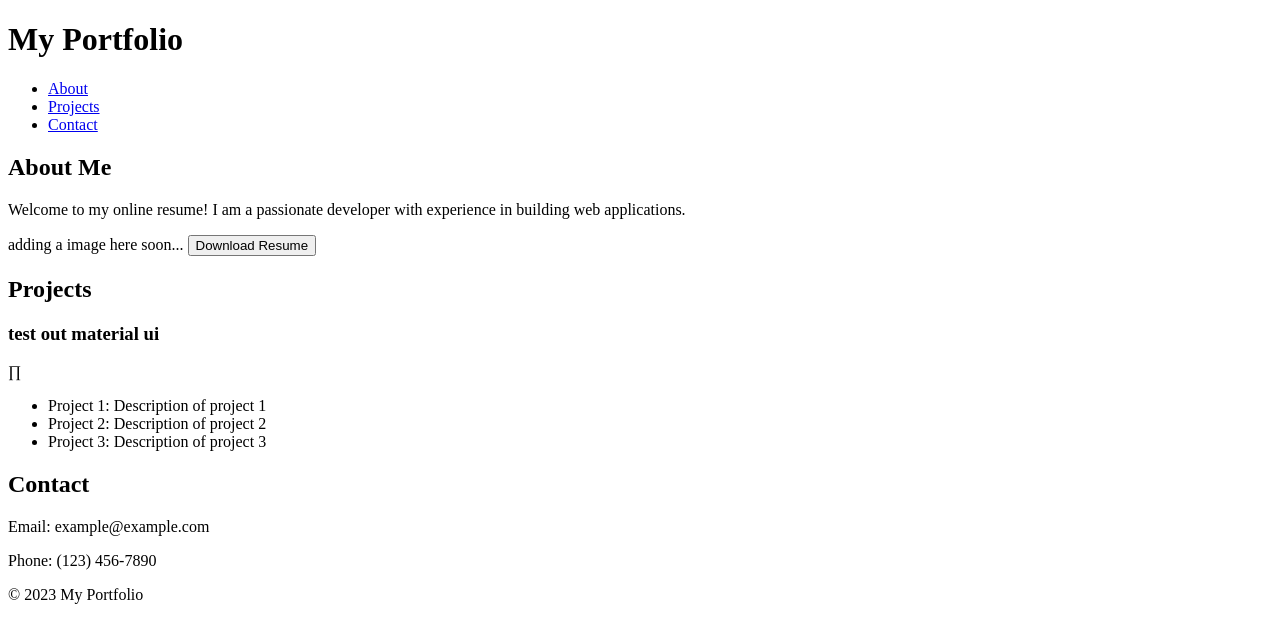
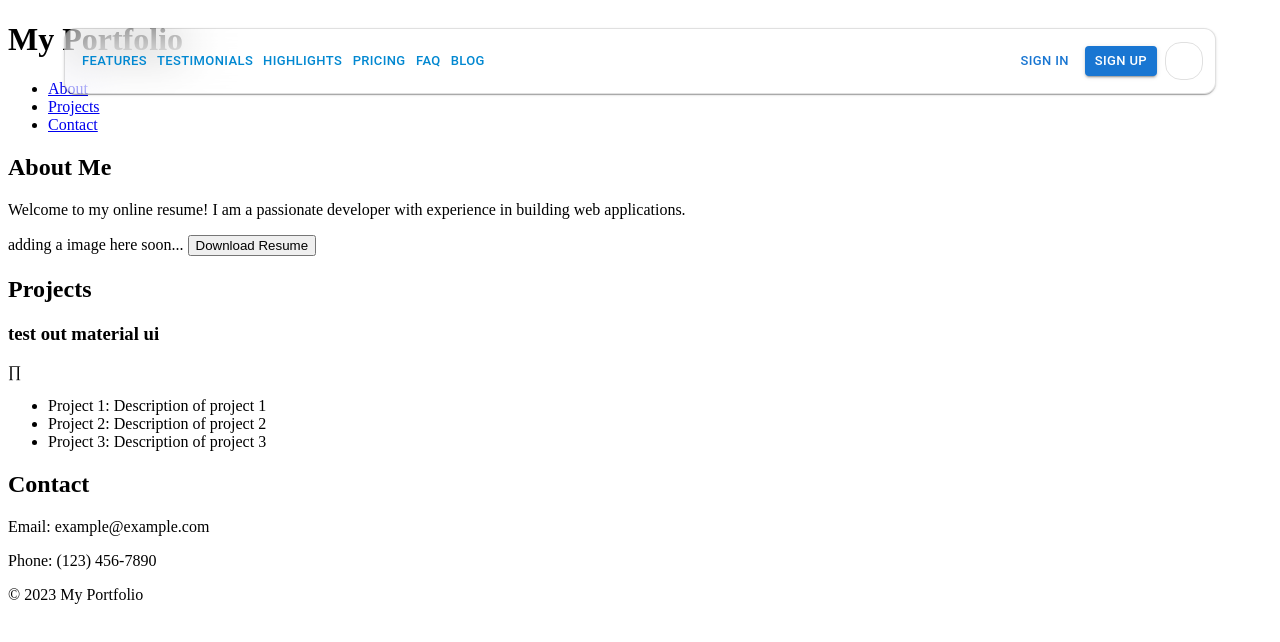
Before and after one commit to smsophiemi/smsophiemi.github.io, a React (Create React App) app: page / in a window 1280 px wide. Shown: the top 642 px of the page. Built offline with nearby package versions, Linux system fonts and the light colour scheme.

Commit message:
initial navbar from blog template

```diff
--- a/src/App.tsx
+++ b/src/App.tsx
@@ -4,6 +4,7 @@
 
 import React from "react";
 import downloadFile from "./Common/Download";
+import NavBar from "./NavBar/NavBar";
 
 const resumeURL = "./Resources/FlexProfile - SophieMi.pdf";
 const resumeFileName = "FlexProfile - SophieMi.pdf";
@@ -11,6 +12,7 @@
 function App() {
   return (
     <div>
+      <NavBar />
       <header>
         <h1>My Portfolio</h1>
         <nav>
--- /dev/null
+++ b/src/NavBar/ColorModeIconDropDopdown.tsx
@@ -0,0 +1,89 @@
+import * as React from 'react';
+import DarkModeIcon from '@mui/icons-material/DarkModeRounded';
+import LightModeIcon from '@mui/icons-material/LightModeRounded';
+import Box from '@mui/material/Box';
+import IconButton, { IconButtonOwnProps } from '@mui/material/IconButton';
+import Menu from '@mui/material/Menu';
+import MenuItem from '@mui/material/MenuItem';
+import { useColorScheme } from '@mui/material/styles';
+
+export default function ColorModeIconDropdown(props: IconButtonOwnProps) {
+  const { mode, systemMode, setMode } = useColorScheme();
+  const [anchorEl, setAnchorEl] = React.useState<null | HTMLElement>(null);
+  const open = Boolean(anchorEl);
+  const handleClick = (event: React.MouseEvent<HTMLElement>) => {
+    setAnchorEl(event.currentTarget);
+  };
+  const handleClose = () => {
+    setAnchorEl(null);
+  };
+  const handleMode = (targetMode: 'system' | 'light' | 'dark') => () => {
+    setMode(targetMode);
+    handleClose();
+  };
+  if (!mode) {
+    return (
+      <Box
+        data-screenshot="toggle-mode"
+        sx={(theme) => ({
+          verticalAlign: 'bottom',
+          display: 'inline-flex',
+          width: '2.25rem',
+          height: '2.25rem',
+          borderRadius: (theme.vars || theme).shape.borderRadius,
+          border: '1px solid',
+          borderColor: (theme.vars || theme).palette.divider,
+        })}
+      />
+    );
+  }
+  const resolvedMode = (systemMode || mode) as 'light' | 'dark';
+  const icon = {
+    light: <LightModeIcon />,
+    dark: <DarkModeIcon />,
+  }[resolvedMode];
+  return (
+    <React.Fragment>
+      <IconButton
+        data-screenshot="toggle-mode"
+        onClick={handleClick}
+        disableRipple
+        size="small"
+        aria-controls={open ? 'color-scheme-menu' : undefined}
+        aria-haspopup="true"
+        aria-expanded={open ? 'true' : undefined}
+        {...props}
+      >
+        {icon}
+      </IconButton>
+      <Menu
+        anchorEl={anchorEl}
+        id="account-menu"
+        open={open}
+        onClose={handleClose}
+        onClick={handleClose}
+        slotProps={{
+          paper: {
+            variant: 'outlined',
+            elevation: 0,
+            sx: {
+              my: '4px',
+            },
+          },
+        }}
+        transformOrigin={{ horizontal: 'right', vertical: 'top' }}
+        anchorOrigin={{ horizontal: 'right', vertical: 'bottom' }}
+      >
+        <MenuItem selected={mode === 'system'} onClick={handleMode('system')}>
+          System
+        </MenuItem>
+        <MenuItem selected={mode === 'light'} onClick={handleMode('light')}>
+          Light
+        </MenuItem>
+        <MenuItem selected={mode === 'dark'} onClick={handleMode('dark')}>
+          Dark
+        </MenuItem>
+      </Menu>
+    </React.Fragment>
+  );
+}
--- /dev/null
+++ b/src/NavBar/NavBar.tsx
@@ -0,0 +1,153 @@
+/** @format */
+
+import * as React from "react";
+import { alpha, styled } from "@mui/material/styles";
+import Box from "@mui/material/Box";
+import AppBar from "@mui/material/AppBar";
+import Toolbar from "@mui/material/Toolbar";
+import Button from "@mui/material/Button";
+import IconButton from "@mui/material/IconButton";
+import Container from "@mui/material/Container";
+import Divider from "@mui/material/Divider";
+import MenuItem from "@mui/material/MenuItem";
+import Drawer from "@mui/material/Drawer";
+import MenuIcon from "@mui/icons-material/Menu";
+import CloseRoundedIcon from "@mui/icons-material/CloseRounded";
+import ColorModeIconDropdown from "./ColorModeIconDropDopdown"; // Adjusted path to match the correct location
+
+const StyledToolbar = styled(Toolbar)(({ theme }) => ({
+  display: "flex",
+  alignItems: "center",
+  justifyContent: "space-between",
+  flexShrink: 0,
+  borderRadius: `calc(${theme.shape.borderRadius}px + 8px)`,
+  backdropFilter: "blur(24px)",
+  border: "1px solid",
+  borderColor: (theme.vars || theme).palette.divider,
+  backgroundColor: theme.vars
+    ? `rgba(${theme.vars.palette.background.defaultChannel} / 0.4)`
+    : alpha(theme.palette.background.default, 0.4),
+  boxShadow: (theme.vars || theme).shadows[1],
+  padding: "8px 12px",
+}));
+
+export default function NavBar() {
+  const [open, setOpen] = React.useState(false);
+
+  const toggleDrawer = (newOpen: boolean) => () => {
+    setOpen(newOpen);
+  };
+
+  return (
+    <AppBar
+      position="fixed"
+      enableColorOnDark
+      sx={{
+        boxShadow: 0,
+        bgcolor: "transparent",
+        backgroundImage: "none",
+        mt: "calc(var(--template-frame-height, 0px) + 28px)",
+      }}
+    >
+      <Container maxWidth="lg">
+        <StyledToolbar variant="dense" disableGutters>
+          <Box
+            sx={{ flexGrow: 1, display: "flex", alignItems: "center", px: 0 }}
+          >
+            <Box sx={{ display: { xs: "none", md: "flex" } }}>
+              <Button variant="text" color="info" size="small">
+                Features
+              </Button>
+              <Button variant="text" color="info" size="small">
+                Testimonials
+              </Button>
+              <Button variant="text" color="info" size="small">
+                Highlights
+              </Button>
+              <Button variant="text" color="info" size="small">
+                Pricing
+              </Button>
+              <Button
+                variant="text"
+                color="info"
+                size="small"
+                sx={{ minWidth: 0 }}
+              >
+                FAQ
+              </Button>
+              <Button
+                variant="text"
+                color="info"
+                size="small"
+                sx={{ minWidth: 0 }}
+              >
+                Blog
+              </Button>
+            </Box>
+          </Box>
+          <Box
+            sx={{
+              display: { xs: "none", md: "flex" },
+              gap: 1,
+              alignItems: "center",
+            }}
+          >
+            <Button color="primary" variant="text" size="small">
+              Sign in
+            </Button>
+            <Button color="primary" variant="contained" size="small">
+              Sign up
+            </Button>
+            <ColorModeIconDropdown />
+          </Box>
+          <Box sx={{ display: { xs: "flex", md: "none" }, gap: 1 }}>
+            <ColorModeIconDropdown size="medium" />
+            <IconButton aria-label="Menu button" onClick={toggleDrawer(true)}>
+              <MenuIcon />
+            </IconButton>
+            <Drawer
+              anchor="top"
+              open={open}
+              onClose={toggleDrawer(false)}
+              PaperProps={{
+                sx: {
+                  top: "var(--template-frame-height, 0px)",
+                },
+              }}
+            >
+              <Box sx={{ p: 2, backgroundColor: "background.default" }}>
+                <Box
+                  sx={{
+                    display: "flex",
+                    justifyContent: "flex-end",
+                  }}
+                >
+                  <IconButton onClick={toggleDrawer(false)}>
+                    <CloseRoundedIcon />
+                  </IconButton>
+                </Box>
+                <MenuItem>Features</MenuItem>
+                <MenuItem>Testimonials</MenuItem>
+                <MenuItem>Highlights</MenuItem>
+                <MenuItem>Pricing</MenuItem>
+                <MenuItem>FAQ</MenuItem>
+                <MenuItem>Blog</MenuItem>
+                <Divider sx={{ my: 3 }} />
+                <MenuItem>
+                  <Button color="primary" variant="contained" fullWidth>
+                    Sign up
+                  </Button>
+                </MenuItem>
+                <MenuItem>
+                  <Button color="primary" variant="outlined" fullWidth>
+                    Sign in
+                  </Button>
+                </MenuItem>
+              </Box>
+            </Drawer>
+          </Box>
+        </StyledToolbar>
+      </Container>
+    </AppBar>
+  );
+}
```
